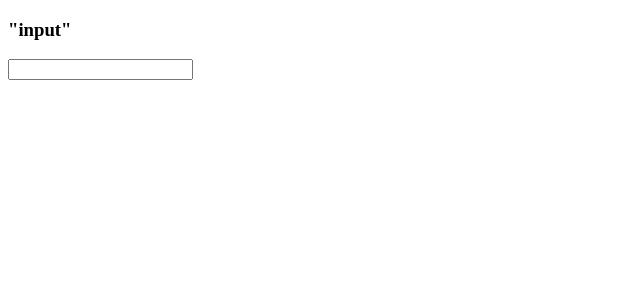
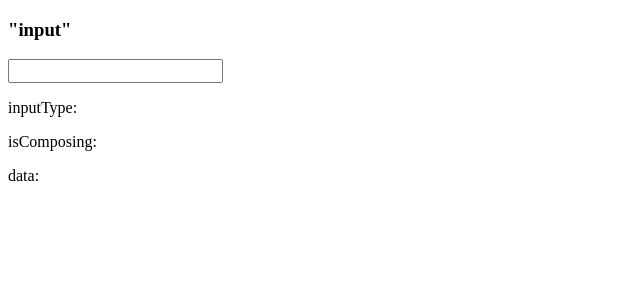
Before and after one commit to renga-urushihara/javascript-demo, a Vue app: page / in a window 1280 px wide. Shown: the top 300 px of the page, without its empty margins (0-640 px from the left). Built offline with nearby package versions, Linux system fonts and the light colour scheme.

Commit message:
handle error

```diff
--- a/src/App.vue
+++ b/src/App.vue
@@ -3,9 +3,9 @@
     <div>
       <h3>"input"</h3>
       <input @input="onInput" />
-      <p>{{ this.inputType }}</p>
-      <p>{{ this.isComposing }}</p>
-      <p>{{ this.data }}</p>
+      <p>inputType: {{ this.inputType }}</p>
+      <p>isComposing: {{ this.isComposing }}</p>
+      <p>data: {{ this.data }}</p>
     </div>
   </div>
 </template>
@@ -22,10 +22,16 @@ export default {
   },
   methods: {
     onInput: function(e) {
-      this.inputType = e.inputType;
+      this.inputType = e.inputType ? e.inputType : "notype";
       this.isComposing = e.isComposing;
       this.data = e.data;
     }
   }
 };
 </script>
+
+<style scoped>
+  input {
+    font-size: 16px;
+  }
+</style>
```
Also changed, not shown: 6 other files (tests, documents, lock files or other folders).
